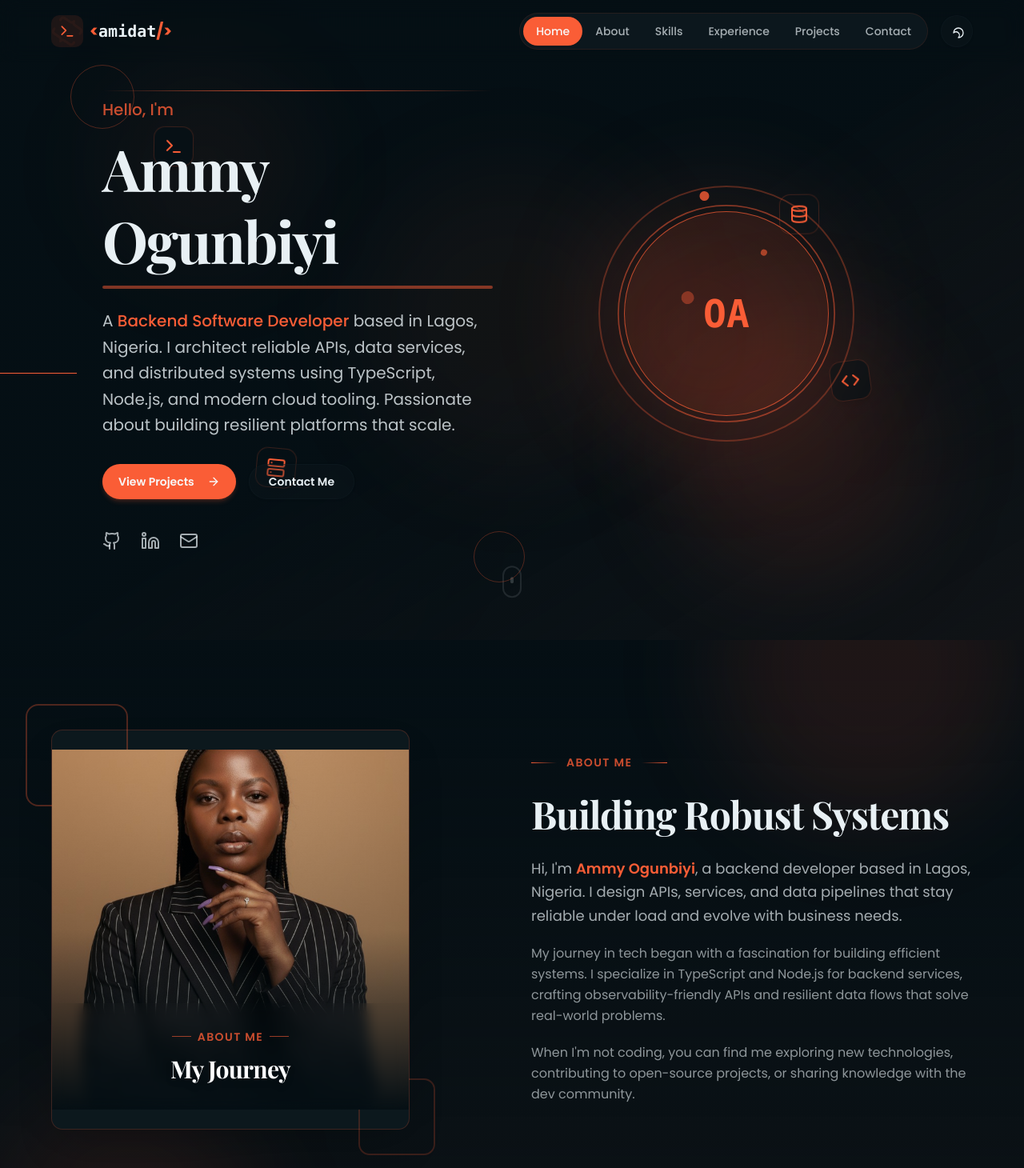
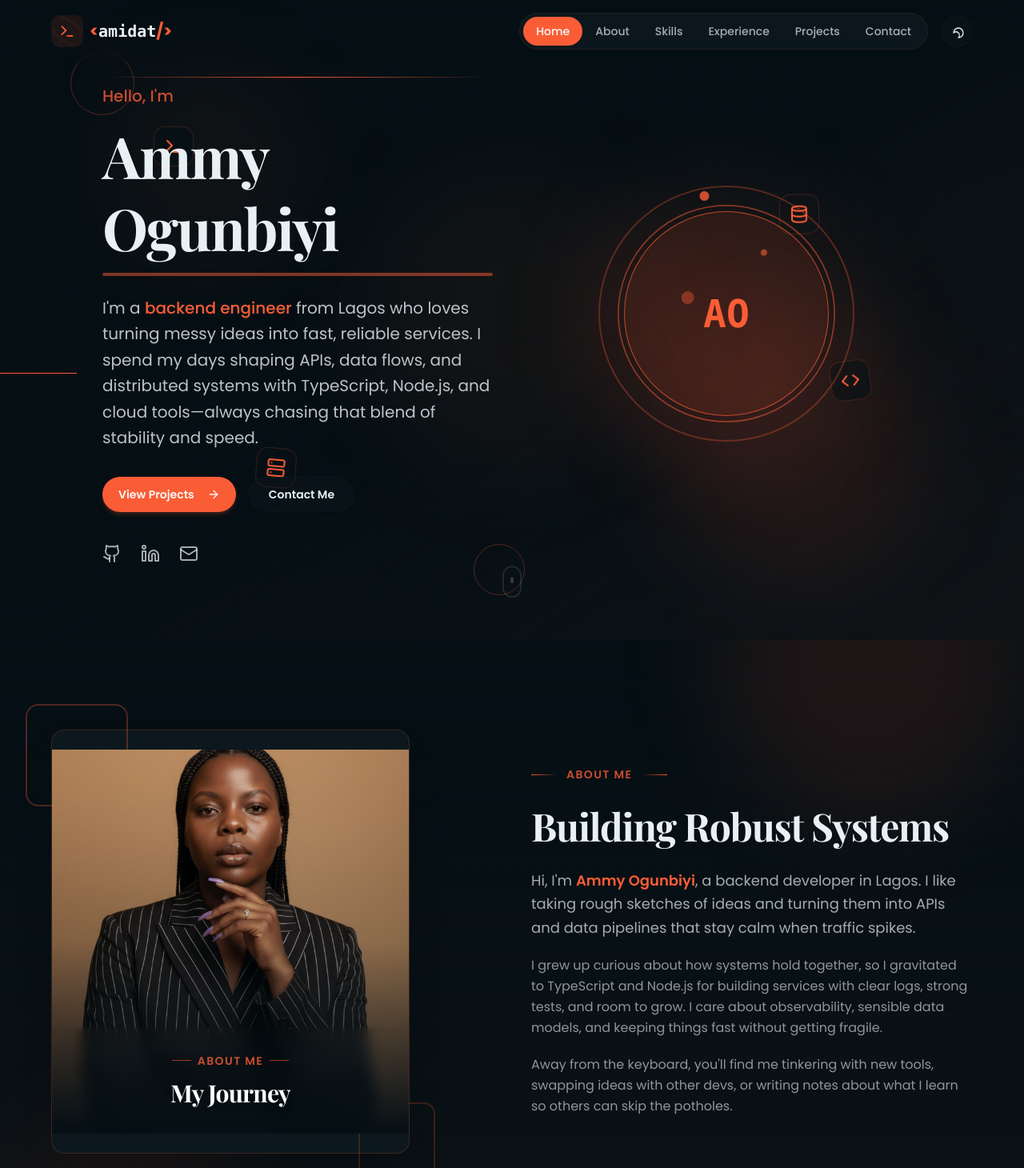
Before and after one commit to UchennaAustine-dev/Amy-s-Portfolio, a Next.js app: page / in a window 1280 px wide. Shown: the top 1460 px of the page at 80% size. Built offline with nearby package versions, Linux system fonts and the light colour scheme.

Commit message:
feat: update content and styles across components for improved clarity and user experience; add placeholder SVG for projects

```diff
--- a/components/about.tsx
+++ b/components/about.tsx
@@ -62,9 +62,9 @@ export function About() {
               <div className="absolute -top-8 -left-8 w-20 h-20 sm:w-32 sm:h-32 border-2 border-primary/30 rounded-2xl hidden sm:block" />
               <div className="absolute -bottom-8 -right-8 w-16 h-16 sm:w-24 sm:h-24 border-2 border-primary/20 rounded-xl hidden sm:block" />
 
-              <Card className="overflow-hidden border-primary/20 w-full shadow-2xl hover:shadow-3xl transition-all duration-500 group">
-                <CardContent className="p-0">
-                  <div className="relative h-[300px] sm:h-[450px] w-full overflow-hidden bg-gradient-to-br from-primary/10 to-primary/5">
+              <Card className="overflow-hidden border-primary/20 w-full h-full shadow-2xl hover:shadow-3xl transition-all duration-500 group rounded-2xl">
+                <CardContent className="p-0 h-full">
+                  <div className="relative h-full min-h-[480px] w-full overflow-hidden bg-gradient-to-br from-primary/10 to-primary/5">
                     <Image
                       src="/OA.jpeg"
                       alt="Portrait of Ammy Ogunbiyi"
@@ -129,20 +129,21 @@ export function About() {
                   <span className="text-primary font-semibold">
                     Ammy Ogunbiyi
                   </span>
-                  , a backend developer based in Lagos, Nigeria. I design APIs,
-                  services, and data pipelines that stay reliable under load and
-                  evolve with business needs.
+                  , a backend developer in Lagos. I like taking rough sketches
+                  of ideas and turning them into APIs and data pipelines that
+                  stay calm when traffic spikes.
                 </p>
                 <p className="text-base leading-relaxed text-foreground/60">
-                  My journey in tech began with a fascination for building
-                  efficient systems. I specialize in TypeScript and Node.js for
-                  backend services, crafting observability-friendly APIs and
-                  resilient data flows that solve real-world problems.
+                  I grew up curious about how systems hold together, so I
+                  gravitated to TypeScript and Node.js for building services
+                  with clear logs, strong tests, and room to grow. I care about
+                  observability, sensible data models, and keeping things fast
+                  without getting fragile.
                 </p>
                 <p className="text-base leading-relaxed text-foreground/60">
-                  When I&apos;m not coding, you can find me exploring new
-                  technologies, contributing to open-source projects, or sharing
-                  knowledge with the dev community.
+                  Away from the keyboard, you&apos;ll find me tinkering with new
+                  tools, swapping ideas with other devs, or writing notes about
+                  what I learn so others can skip the potholes.
                 </p>
               </motion.div>
             </motion.div>
--- a/components/contact.tsx
+++ b/components/contact.tsx
@@ -10,7 +10,9 @@ import { Textarea } from "@/components/ui/textarea";
 import { Button } from "@/components/ui/button";
 import { Mail, MapPin, Phone, Send } from "lucide-react";
 
-const CONTACT_EMAIL = "Ogunbiyiamidat65@gmail.com";
+const SEND_FEEDBACK_MS = 3200;
+
+const CONTACT_EMAIL = "ogunbiyiamidat65@gmail.com";
 
 export function Contact() {
   const [ref, inView] = useInView({
@@ -23,6 +25,7 @@ export function Contact() {
     email: "",
     message: "",
   });
+  const [status, setStatus] = useState<"idle" | "sending" | "sent">("idle");
 
   const handleChange = (
     e: React.ChangeEvent<HTMLInputElement | HTMLTextAreaElement>
@@ -34,6 +37,8 @@ export function Contact() {
   const handleSubmit = (e: React.FormEvent) => {
     e.preventDefault();
 
+    setStatus("sending");
+
     const subject = encodeURIComponent(
       `Portfolio inquiry from ${formData.name || "someone"}`
     );
@@ -43,6 +48,9 @@ export function Contact() {
 
     window.location.href = `mailto:${CONTACT_EMAIL}?subject=${subject}&body=${body}`;
     setFormData({ name: "", email: "", message: "" });
+
+    window.setTimeout(() => setStatus("sent"), 300);
+    window.setTimeout(() => setStatus("idle"), SEND_FEEDBACK_MS);
   };
 
   return (
@@ -98,8 +106,8 @@ export function Contact() {
               transition={{ delay: 0.2 }}
               className="text-lg text-foreground/60 max-w-2xl mx-auto"
             >
-              Have a question or ready to start a project? Feel free to reach
-              out.
+              Tell me what you&apos;re building, what&apos;s slowing you down,
+              or the idea you scribbled last night. I read every note.
             </motion.p>
           </div>
 
@@ -115,15 +123,16 @@ export function Contact() {
                   <div className="space-y-8">
                     <div>
                       <h3 className="text-2xl md:text-3xl font-display font-bold mb-3">
-                        Contact Information
+                        Contact
                       </h3>
                       <p className="text-foreground/70 text-base leading-relaxed">
-                        I&apos;m always interested in hearing about new projects
-                        and opportunities. Let&apos;s discuss how I can help.
+                        Tell me the bottleneck you&apos;re facing—slow queries,
+                        a brittle service, or a launch you need to hit.
+                        I&apos;ll reply with a plan, not a sales pitch. I
+                        usually respond within one business day.
                       </p>
                     </div>
 
-                    <div className="space-y-5">
                     <motion.div
                       whileHover={{ x: 8 }}
                       className="flex items-start gap-4"
@@ -141,6 +150,7 @@ export function Contact() {
                         </a>
                       </div>
                     </motion.div>
+
                     <motion.div
                       whileHover={{ x: 8 }}
                       className="flex items-start gap-4"
@@ -150,11 +160,17 @@ export function Contact() {
                       </div>
                       <div>
                         <h4 className="font-medium">Phone</h4>
-                          <p className="text-foreground/70">
-                            +234 123 456 7890
-                          </p>
+                        <a
+                          className="text-foreground/70 underline underline-offset-4 decoration-primary/60 hover:text-primary transition-colors"
+                          href="https://wa.me/2347049201733"
+                          target="_blank"
+                          rel="noopener noreferrer"
+                        >
+                          WhatsApp: 07049201733
+                        </a>
                       </div>
                     </motion.div>
+
                     <motion.div
                       whileHover={{ x: 8 }}
                       className="flex items-start gap-4"
@@ -167,6 +183,29 @@ export function Contact() {
                         <p className="text-foreground/70">Lagos, Nigeria</p>
                       </div>
                     </motion.div>
+
+                    <div className="flex flex-wrap gap-3 pt-2">
+                      <Button
+                        asChild
+                        variant="outline"
+                        size="sm"
+                        className="border-primary/40 text-primary hover:bg-primary/10"
+                      >
+                        <a href={`mailto:${CONTACT_EMAIL}`}>Email Ammy</a>
+                      </Button>
+                      <Button
+                        asChild
+                        size="sm"
+                        className="bg-primary text-white hover:bg-primary/90"
+                      >
+                        <a
+                          href="https://wa.me/2347049201733"
+                          target="_blank"
+                          rel="noopener noreferrer"
+                        >
+                          Chat on WhatsApp
+                        </a>
+                      </Button>
                     </div>
                   </div>
 
@@ -229,11 +268,22 @@ export function Contact() {
                     </div>
                     <Button
                       type="submit"
-                      className="w-full group bg-primary hover:bg-primary/90 text-white rounded-lg h-11 font-semibold"
+                      disabled={status === "sending"}
+                      className="w-full group bg-primary hover:bg-primary/90 text-white rounded-lg h-11 font-semibold disabled:opacity-70 disabled:cursor-not-allowed"
                     >
-                      Send Message
+                      {status === "sending"
+                        ? "Opening mail app..."
+                        : "Send Message"}
                       <Send className="ml-2 h-4 w-4 transition-transform group-hover:translate-x-1" />
                     </Button>
+
+                    {status === "sent" && (
+                      <p className="text-sm text-foreground/70 text-center">
+                        I opened your mail client. If it didn&apos;t open,
+                        please check your default mail app or message me on
+                        WhatsApp.
+                      </p>
+                    )}
                   </form>
                 </motion.div>
               </div>
--- a/components/experience.tsx
+++ b/components/experience.tsx
@@ -12,7 +12,7 @@ const experiences = [
     company: "Tech Innovations Ltd",
     period: "2022 - Present",
     description:
-      "Lead the backend development team in designing and implementing scalable microservices architecture. Optimized database performance and API response times, resulting in a 40% improvement in system throughput.",
+      "I lead a small backend crew, shaping services so product teams can ship without firefights. Most days are a mix of designing microservices, tuning databases, and keeping APIs quick when traffic jumps.",
     technologies: [
       "Node.js",
       "Python",
@@ -27,7 +27,7 @@ const experiences = [
     company: "Digital Solutions Inc",
     period: "2020 - 2022",
     description:
-      "Built and maintained RESTful APIs and event-driven services for client platforms. Implemented authentication, caching, and data processing pipelines while partnering with frontend teams for smooth integration.",
+      "Built REST and event-driven services for client apps—auth flows, caching layers, and data pipelines. Paired often with frontend teams so integrations stayed smooth instead of painful.",
     technologies: ["Node.js", "Express", "MongoDB", "Redis", "Docker", "CI/CD"],
   },
   {
@@ -35,7 +35,7 @@ const experiences = [
     company: "WebCraft Agency",
     period: "2018 - 2020",
     description:
-      "Built backend services and databases for web applications. Implemented payment processing integrations and automated reporting systems. Contributed to system architecture decisions and performance optimizations.",
+      "Designed backend guts for client sites: payment hooks, reporting jobs, and the data models that held it all together. Learned to balance speed, reliability, and budgets one release at a time.",
     technologies: ["Python", "Django", "MySQL", "RESTful APIs", "Git", "AWS"],
   },
 ];
--- a/components/footer.tsx
+++ b/components/footer.tsx
@@ -61,8 +61,9 @@ export function Footer() {
                 Ammy Ogunbiyi
               </h3>
               <p className="text-primary-foreground/70 mb-6 text-sm sm:text-base">
-                Backend Software Developer focused on resilient APIs, data
-                services, and scalable systems with modern cloud tooling.
+                Backend developer who likes building APIs and data services that
+                feel dependable on busy days and easy to iterate on the quiet
+                ones.
               </p>
               <div className="flex items-center space-x-3 justify-center md:justify-start">
                 <Link
@@ -102,7 +103,7 @@ export function Footer() {
                   <span className="sr-only">Instagram</span>
                 </Link>
                 <Link
-                  href="mailto:Ogunbiyiamidat65@gmail.com"
+                  href="mailto:ogunbiyiamidat65@gmail.com"
                   className="bg-primary-foreground/10 p-2 sm:p-2.5 rounded-full text-primary-foreground/70 hover:text-primary-foreground hover:bg-primary-foreground/20 transition-colors"
                 >
                   <Mail className="h-4 w-4 sm:h-5 sm:w-5" />
@@ -218,12 +219,17 @@ export function Footer() {
               <div className="space-y-4 text-sm sm:text-base">
                 <p className="text-primary-foreground/70 flex items-start justify-center md:justify-start">
                   <Mail className="h-4 w-4 sm:h-5 sm:w-5 mr-3 mt-0.5 text-primary-foreground/70" />
-                  <span>example@example.com</span>
+                  <a
+                    href="mailto:ogunbiyiamidat65@gmail.com"
+                    className="hover:text-primary-foreground transition-colors"
+                  >
+                    ogunbiyiamidat65@gmail.com
+                  </a>
                 </p>
                 <p className="text-primary-foreground/70">
-                  Available for backend development projects and full-time
-                  positions. Let&apos;s collaborate on building scalable and
-                  efficient systems.
+                  Open to interesting backend work—shipping features, tuning
+                  performance, or untangling tricky bugs. If it makes a product
+                  smoother, I&apos;m in.
                 </p>
                 <div className="flex justify-center md:justify-start">
                   <Button
--- a/components/hero.tsx
+++ b/components/hero.tsx
@@ -209,14 +209,14 @@ export function Hero() {
               >
                 <div className="h-px w-24 bg-primary absolute top-1/2 -left-32 hidden lg:block" />
                 <p className="text-base sm:text-lg md:text-xl text-foreground/80 max-w-2xl text-center lg:text-left mx-auto lg:mx-0">
-                  A{" "}
+                  I&apos;m a{" "}
                   <span className="text-primary font-medium">
-                    Backend Software Developer
+                    backend engineer
                   </span>{" "}
-                  based in Lagos, Nigeria. I architect reliable APIs, data
-                  services, and distributed systems using TypeScript, Node.js,
-                  and modern cloud tooling. Passionate about building resilient
-                  platforms that scale.
+                  from Lagos who loves turning messy ideas into fast, reliable
+                  services. I spend my days shaping APIs, data flows, and
+                  distributed systems with TypeScript, Node.js, and cloud
+                  tools—always chasing that blend of stability and speed.
                 </p>
               </motion.div>
 
@@ -279,7 +279,7 @@ export function Hero() {
                   <span className="absolute -bottom-1 left-0 w-full h-0.5 bg-primary scale-x-0 group-hover:scale-x-100 transition-transform origin-left" />
                 </Link>
                 <Link
-                  href="mailto:ogunbiyiamidat65@gmail.com"
+                  href="mailto:Ogunbiyiamidat65@gmail.com"
                   className="text-foreground/70 hover:text-primary transition-colors relative group"
                 >
                   <Mail className="h-5 w-5 sm:h-6 sm:w-6" />
@@ -382,7 +382,7 @@ export function Hero() {
                     animate={{ opacity: 1 }}
                     transition={{ duration: 0.5, delay: 1.2 }}
                   >
-                    OA
+                    AO
                   </motion.span>
                 </motion.div>
               </div>
--- a/components/projects.tsx
+++ b/components/projects.tsx
@@ -70,8 +70,8 @@ export function Projects() {
               transition={{ delay: 0.2 }}
               className="text-lg text-foreground/60 max-w-2xl mx-auto"
             >
-              A selection of projects that demonstrate my expertise in backend
-              systems, APIs, and scalable data flows
+              A handful of builds I&apos;m proud of—lean APIs, data pipelines,
+              and services tuned to stay fast when real users show up.
             </motion.p>
           </div>
 
--- a/components/skills.tsx
+++ b/components/skills.tsx
@@ -160,8 +160,8 @@ export function Skills() {
               transition={{ delay: 0.2 }}
               className="text-lg text-foreground/60 max-w-2xl mx-auto"
             >
-              A comprehensive suite of technologies and tools I work with to
-              build exceptional applications
+              The tools I reach for when I&apos;m shipping APIs, keeping
+              services healthy, and getting signals when something feels off.
             </motion.p>
           </div>
 
```
Also changed, not shown: public/placeholder.svg (added). Lines whose indentation alone changed are shown as unchanged.
